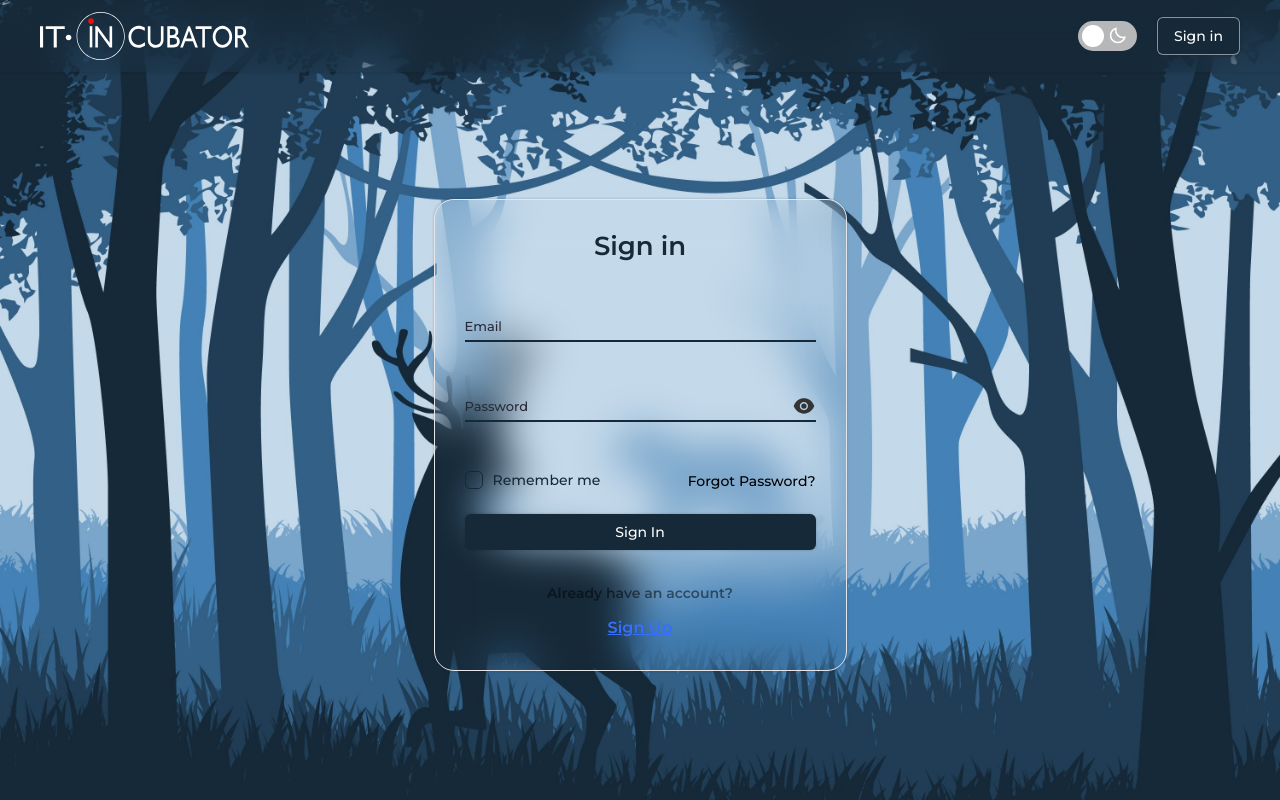
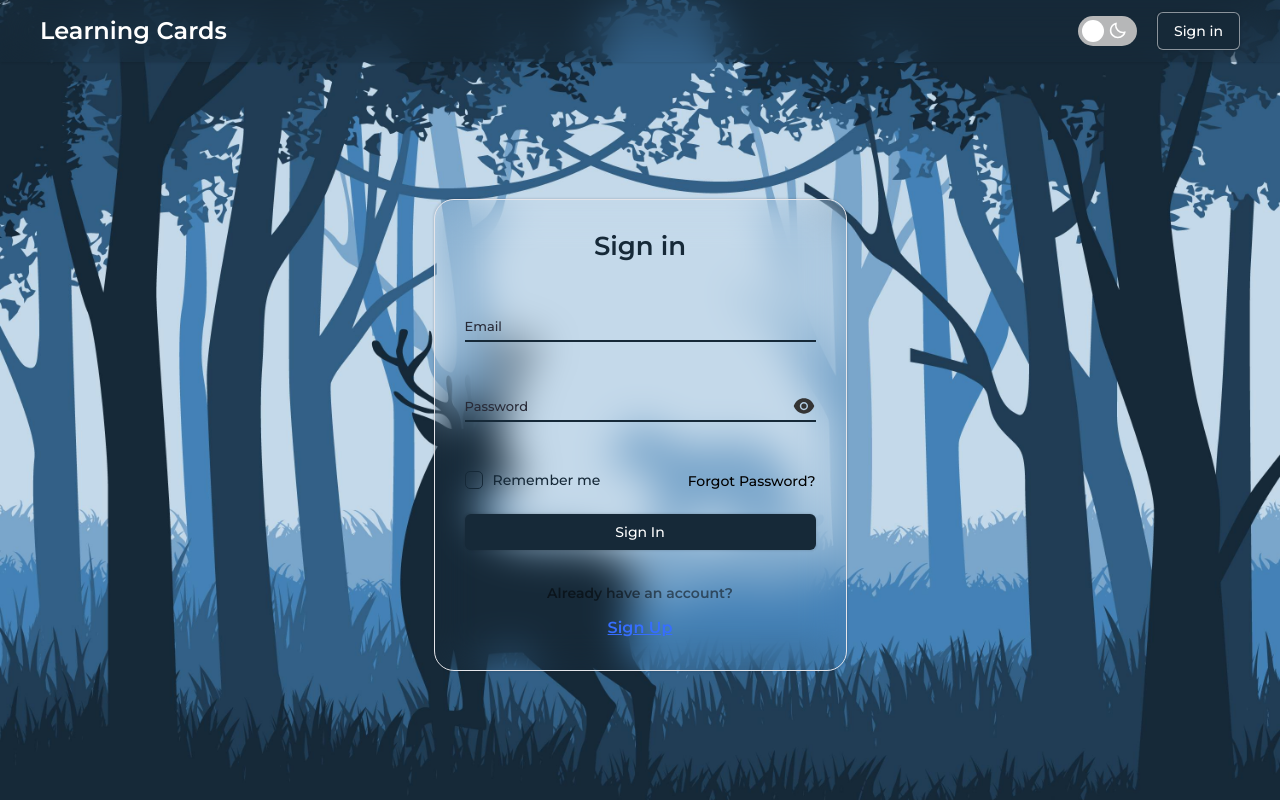
Before and after one commit to vovkahorror/learning-cards, a React (Create React App) app: page /#/login in a window 1280 px wide. Built offline with nearby package versions, Linux system fonts and the light colour scheme; no server answers.

Commit message:
feat: changed logo

```diff
--- a/src/common/components/Header/Header.tsx
+++ b/src/common/components/Header/Header.tsx
@@ -4,9 +4,8 @@ import Toggle from 'rsuite/esm/Toggle/Toggle'
 
 import { appSelectors } from 'app'
 import { setAppTheme } from 'app/appSlice'
-import { ReactComponent as Logo } from 'assets/img/logo.svg'
 import { Button, Box, Row, Container } from 'common/components'
-import { HeaderContainer } from 'common/components/Header/header.styled'
+import { HeaderContainer, Logo } from 'common/components/Header/header.styled'
 import { useAppDispatch, useAppSelector } from 'common/hooks'
 import { authSelectors } from 'features/auth'
 import { ProfileHeader } from 'features/Profile/ProfileHeader'
@@ -26,7 +25,7 @@ export const Header = () => {
     <HeaderContainer>
       <Container>
         <Row alignItems={'center'}>
-          <Logo />
+          <Logo>Learning Cards</Logo>
           <Box display={'flex'} alignItems={'center'} gap={'20px'} ml={'auto'}>
             <Toggle
               onChange={handleSetTheme}
--- a/src/common/components/Header/header.styled.ts
+++ b/src/common/components/Header/header.styled.ts
@@ -14,3 +14,8 @@ export const HeaderContainer = styled.div`
     text-decoration: none;
   }
 `
+
+export const Logo = styled.h1`
+  font-size: 1.5rem;
+  color: #ffffff;
+`
```
